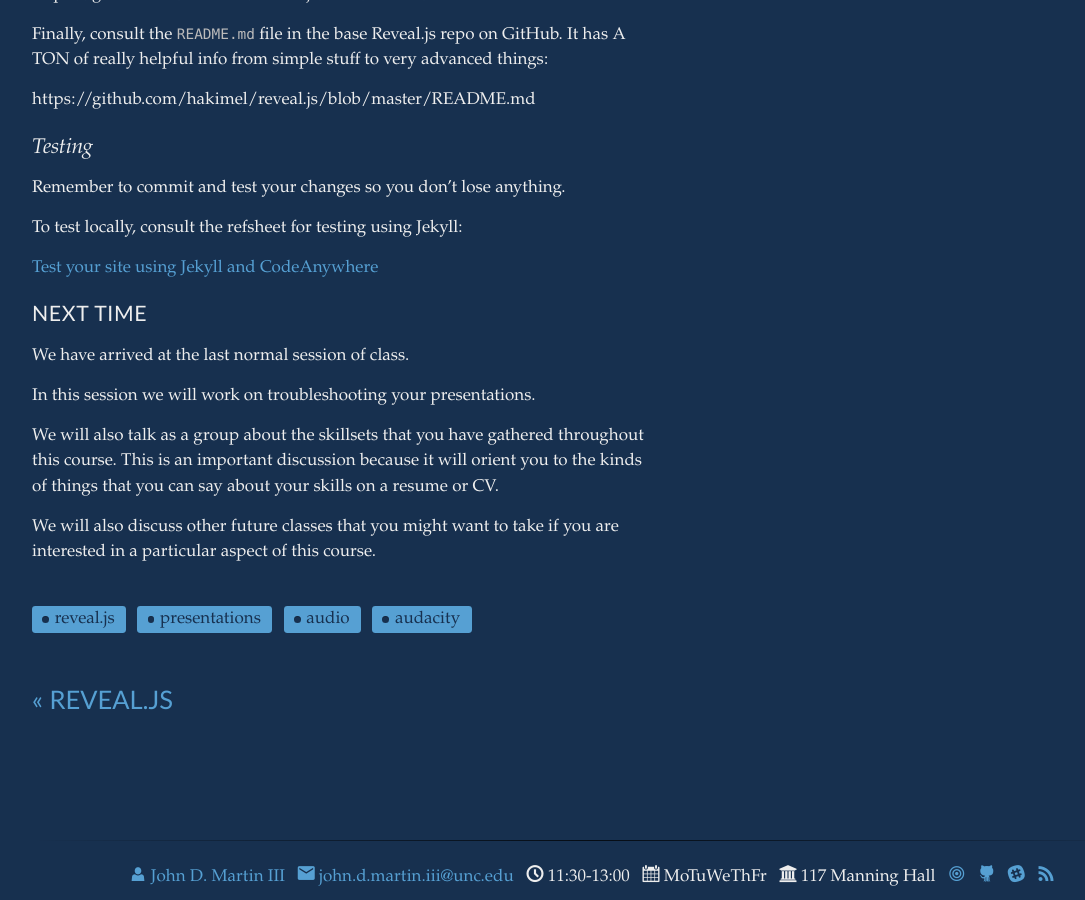
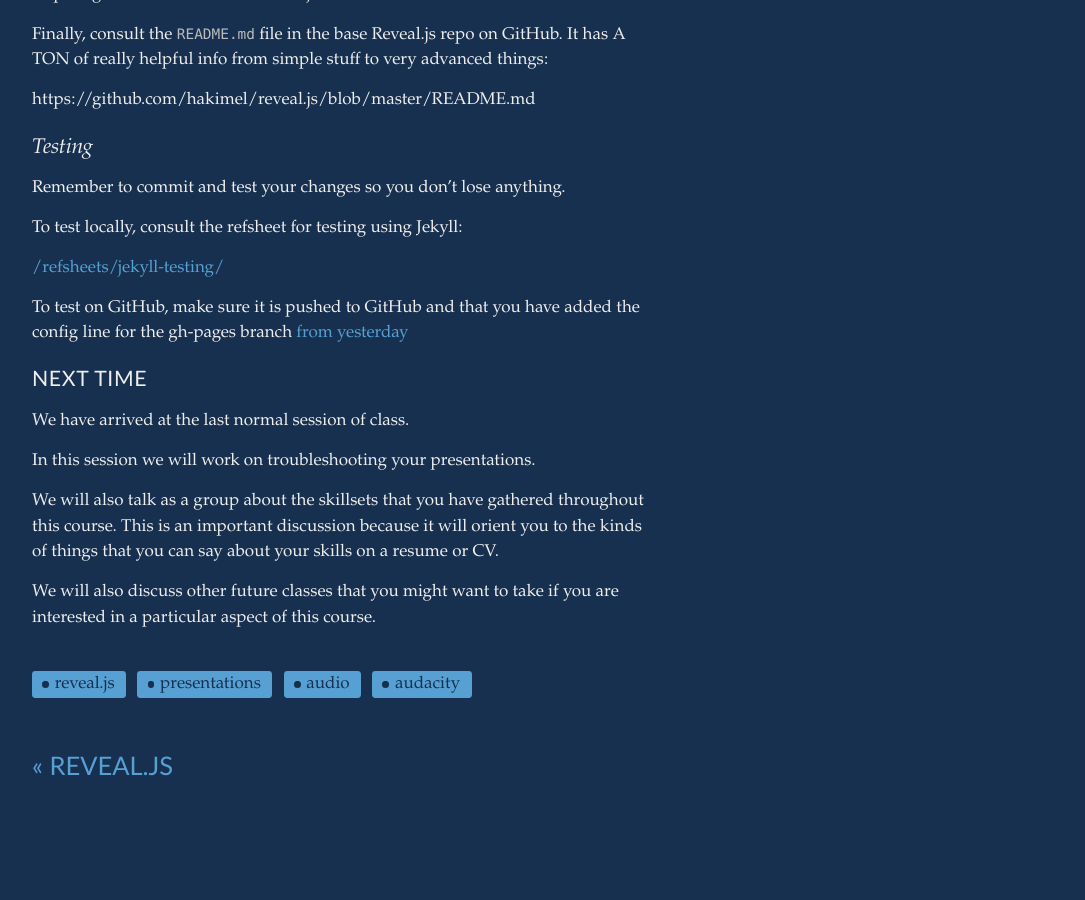
Before and after one commit to tylerpcarter/inls161, a Jekyll site: the page built from _posts/2016-07-20-recording-and-editing-audio.md, in a window 1280 px wide and 900 px high, scrolled down 4675 px. Shown: the whole window, without its empty margins (48-1133 px from the left). Built offline with Jekyll 4.4.1, drawn with Linux system fonts in a browser that asks for light colours; Markdown is read by kramdown in place of the engine named in the settings.

Commit message:
update and add links

```diff
--- a/_posts/2016-07-20-recording-and-editing-audio.md
+++ b/_posts/2016-07-20-recording-and-editing-audio.md
@@ -200,7 +200,9 @@ Remember to commit and test your changes so you don't lose anything.
 
 To test locally, consult the refsheet for testing using Jekyll:
 
-[Test your site using Jekyll and CodeAnywhere]({{ site.baseurl }}/refsheets/jekyll-testing/)
+[{{ site.baseurl }}/refsheets/jekyll-testing/]({{ site.baseurl }}/refsheets/jekyll-testing/)
+
+To test on GitHub, make sure it is pushed to GitHub and that you have added the config line for the gh-pages branch [from yesterday]({{ site.baseurl }}/present/2016/07/19/reveal-basics/#making-sure-that-you-are-pushing-to-gh-pages)
 
 # Next time
 
```
